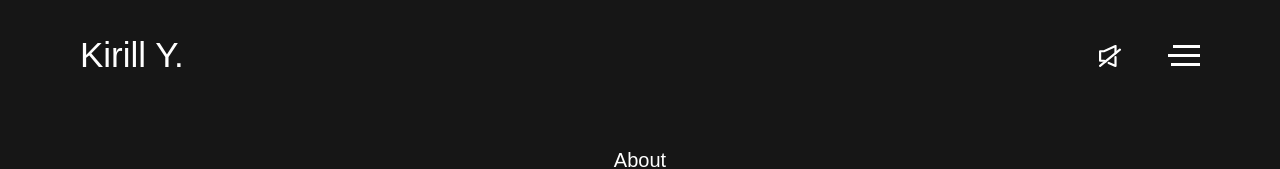
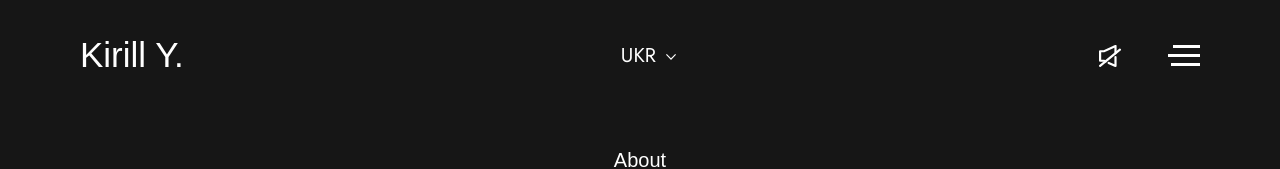
Before and after one commit to yevhenkr/portfolio_kirill, a React app: page / in a window 1280 px wide. Both pictures are taken after a click on the link 1184 px from the left and 55 px from the top of the page. Shown: the top 169 px of the page. Built offline with nearby package versions, Linux system fonts and the light colour scheme; the HTML template or start-up script is replaced by a standard one.

Commit message:
feat: Language select

```diff
--- a/package.json
+++ b/package.json
@@ -11,6 +11,8 @@
     "lint": "eslint src --ext .jsx,.js,.tsx,.ts  --no-error-on-unmatched-pattern --fix && stylelint --fix src/{,*/}*.{scss,css} --allow-empty-input"
   },
   "dependencies": {
+    "@radix-ui/react-select": "^2.1.2",
+    "lucide-react": "^0.453.0",
     "react": "^18.2.0",
     "react-dom": "^18.2.0",
     "react-parallax-tilt": "^1.7.237",
--- a/src/App.tsx
+++ b/src/App.tsx
@@ -10,7 +10,6 @@ import {useEffect, useState} from "react";
 import {Testimonials} from "./common/layout/section/testimonials/Testimonials.tsx";
 import {Achievement} from "./common/layout/section/achievement/Achievement.tsx";
 import {SwiperPortfolio} from "./common/layout/section/portfolio/SwiperPortfolio.tsx";
-import {SwiperPortfolioWSV} from "./common/layout/section/portfolio/SwiperPortfolioWSV.tsx";
 
 
 export function App() {
@@ -42,15 +41,15 @@ export function App() {
 
     return (
         <AppStyle>
-            <Header isAboutTop={isabbutattop} setHeadMenuOpen={setModalOpen}/> {/* Исправляем на camelCase */}
-            <Main />
-            <About setIsAboutAtTop={setIsabbutattop} />
-            <Portfolio />
+            <Header isAboutTop={isabbutattop} setHeadMenuOpen={setModalOpen}/>
+            <Main/>
+            <About setIsAboutAtTop={setIsabbutattop}/>
+            <Portfolio/>
             <SwiperPortfolio/>
             <Achievement/>
             <Testimonials/>
-            <Contact />
-            <Footer />
+            <Contact/>
+            <Footer/>
         </AppStyle>
     );
 }
--- /dev/null
+++ b/src/assets/icons/arrowDownIcon.tsx
@@ -0,0 +1,14 @@
+import * as React from "react"
+import { SVGProps, memo } from "react"
+const SvgComponent = (props: SVGProps<SVGSVGElement>) => (
+    <svg
+        xmlns="http://www.w3.org/2000/svg"
+        width={10}
+        height={6}
+        fill="none"
+        {...props}
+    >
+        <path fill="#fff" d="M9.188 0 5 4.323.812 0 0 .838 5 6l5-5.162L9.188 0Z"/>
+    </svg>
+)
+export const ArrowDownIcon = memo(SvgComponent)
--- /dev/null
+++ b/src/assets/icons/arrowUpIcon.tsx
@@ -0,0 +1,14 @@
+import * as React from "react"
+import { SVGProps, memo } from "react"
+const SvgComponent = (props: SVGProps<SVGSVGElement>) => (
+    <svg
+        xmlns="http://www.w3.org/2000/svg"
+        width={10}
+        height={6}
+        fill="none"
+        {...props}
+    >
+        <path fill="#fff" d="M.812 6 5 1.677 9.188 6 10 5.162 5 0 0 5.162.812 6Z"/>
+    </svg>
+)
+export const ArrowUpIcon = memo(SvgComponent)
--- a/src/common/layout/header/Header.tsx
+++ b/src/common/layout/header/Header.tsx
@@ -5,6 +5,7 @@ import {myTheme} from "../../../styles/Theme.styled.tsx";
 import {BurgerIcon} from "../../../assets/icons/burgerIcon.tsx";
 import {OpenHeaderMenu} from "./headerMenu/OpenHeaderMenu.tsx";
 import {CustomAudioPlayer} from "../../ui/customAudioPlayer/CustomAudioPlayer.tsx";
+import SelectLanguage from "../../ui/menuBar/SelectLanguage.tsx";
 
 type HeaderType = {
     isAboutTop: boolean;
@@ -35,6 +36,7 @@ export const Header = (props: HeaderType) => {
         <>
             <HeaderWrap $isAboutAtTop={props.isAboutTop} ref={headerRef} $flex_direction={"row"} $display={"flex"}>
                 <NameSpan>Kirill Y.</NameSpan>
+                {headerMenu ? <SelectLanguage/> : ""}
                 <ButtonWrapper>
                     <CustomAudioPlayer/>
                     <Burger onClick={handleClick}>
@@ -42,6 +44,7 @@ export const Header = (props: HeaderType) => {
                     </Burger>
                 </ButtonWrapper>
             </HeaderWrap>
+
             <OpenHeaderMenu headerMenu={headerMenu} goToSection={goToSection}/>
         </>
     );
@@ -83,8 +86,8 @@ const HeaderWrap = styled(FlexWrapper)<{ $isAboutAtTop: boolean }>`
     display: flex;
     justify-content: space-between;
     align-items: center;
-    padding-left:80px;
-    padding-right:80px;
+    padding-left: 80px;
+    padding-right: 80px;
     width: 100%;
     background-color: ${({$isAboutAtTop}) => ($isAboutAtTop ? `${myTheme.color.header}` : `${myTheme.color.transparent}`)};
     transition: background-color 0.6s ease-in-out;
--- /dev/null
+++ b/src/common/ui/menuBar/SelectLanguage.tsx
@@ -0,0 +1,113 @@
+import {useEffect, useState} from "react";
+import {
+    Select,
+    SelectTrigger,
+    SelectContent,
+    SelectItem
+} from "@radix-ui/react-select";
+import styled from "styled-components";
+import {myTheme} from "../../../styles/Theme.styled.tsx";
+import {ArrowDownIcon} from "../../../assets/icons/arrowDownIcon.tsx";
+import {ArrowUpIcon} from "../../../assets/icons/arrowUpIcon.tsx";
+
+////
+function SelectLanguage() {
+    const [selectedLanguage, setSelectedLanguage] = useState("1");
+    const [isOpen, setIsOpen] = useState(false);
+
+    useEffect(() => {
+        if (selectedLanguage) {
+            document.body.style.setProperty('overflow-y', 'auto', 'important');
+            document.body.style.setProperty('margin', '0', 'important');
+        } else {
+            document.body.style.removeProperty('overflow-y');
+        }
+    }, [selectedLanguage]);
+
+    const handleToggle = () => {
+        setIsOpen(!isOpen); // Переключаем состояние при открытии/закрытии
+    };
+
+    return (
+        <SelectWrapper>
+            <StyleSelect onOpenChange={handleToggle} value={selectedLanguage} onValueChange={setSelectedLanguage}>
+                <StyledTrigger>
+                    <StyleSpan>{selectedLanguage === "1" ? "UKR" : "ENG"}</StyleSpan>
+                    <StyleDiv>
+                        {isOpen ? <ArrowUpIcon/> : <ArrowDownIcon/>} {/* Меняем иконку */}
+                    </StyleDiv>
+                </StyledTrigger>
+                <StyledContent>
+                    <StyleItem value="1">UKR</StyleItem>
+                    <StyleItem value="2">ENG</StyleItem>
+                </StyledContent>
+            </StyleSelect>
+        </SelectWrapper>
+    )
+}
+
+export default SelectLanguage;
+
+const StyleDiv = styled.div`
+    position: absolute;
+    right: 22px;
+    top: -1px;
+`
+
+const StyleSpan = styled.span`
+    font-weight: 400;
+
+    &:after {
+        content: '';
+        position: absolute;
+    }
+`
+const StyleSelect = styled(Select)`
+    display: flex;
+    margin: 0 auto;
+`
+
+const StyleItem = styled(SelectItem)`
+    outline: none;
+    position: relative;
+
+    &:hover {
+        &:after {
+            content: '';
+            position: absolute;
+            left: -4px;
+            right: -4px;
+            bottom: 0;
+            border: 2px solid ${myTheme.color.yellow};
+        }
+    }
+`
+const SelectWrapper = styled.div`
+    font-family: Jost;
+    font-size: 20px;
+    z-index: 5;
+    color: white;
+`;
+
+const StyledContent = styled(SelectContent)`
+    width: 120px;
+    min-height: 40px;
+    padding: 0 10px;
+    display: flex;
+    align-items: center;
+    background: transparent;
+    justify-content: center;
+    border-radius: 4px;
+    outline: none;
+    border: none;
+`
+
+const StyledTrigger = styled(SelectTrigger)`
+    outline: none;
+    position: relative;
+    width: 120px;
+    display: flex;
+    align-items: center;
+    background: transparent;
+    justify-content: center;
+`;
```
Also changed, not shown: 1 other file (tests, documents, lock files or other folders).
